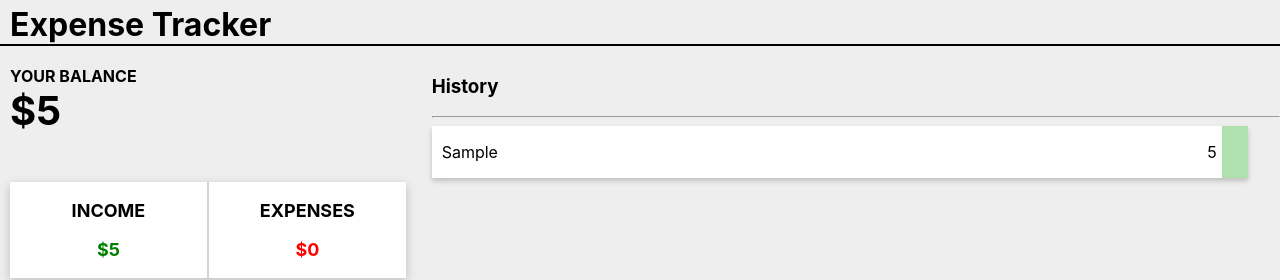
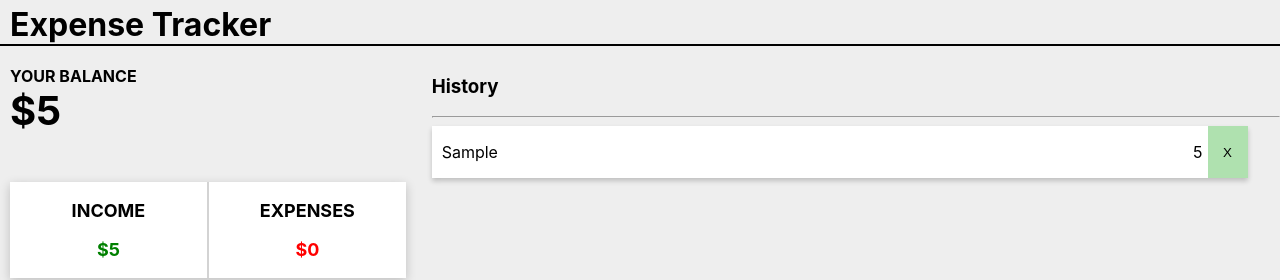
Before and after one commit to parth-porter/expense-tracker, a React (Create React App) app: page / in a window 1280 px wide. Both pictures are taken after typing "Sample", "5" into the empty fields and a click on the button "Add Transaction". Shown: the top 280 px of the page. Built offline with nearby package versions, Linux system fonts and the light colour scheme.

Commit message:
added functionality that allows deletion of transactions

```diff
--- a/src/App.js
+++ b/src/App.js
@@ -9,14 +9,16 @@ const App = () => {
   const [transaction, setTransaction] = useState(
       localStorage.getItem('transactions-local') ? JSON.parse(localStorage.getItem('transactions-local')) : []
   )
-  const [numberOfTransactions, setNumberOfTransactions] = useState(0);
-  console.log("Current State: ", transaction)
+  const [numberOfTransactions, setNumberOfTransactions] = useState(
+    localStorage.getItem('number-of-transactions-local') ? JSON.parse(localStorage.getItem('number-of-transactions-local')) : 0
+  );
 
 
   useEffect(() => {
       localStorage.setItem('transactions-local', JSON.stringify(transaction))
+      localStorage.setItem('number-of-transactions-local', JSON.stringify(numberOfTransactions))
       console.log("Added to local")
-    }, [transaction])
+    }, [numberOfTransactions, transaction])
 
 
   const addTransaction = (description, amountInput) => {
@@ -29,17 +31,22 @@ const App = () => {
     setNumberOfTransactions(numberOfTransactions + 1);
   }
 
+  const afterRemoval = (newObj) => {
+    setTransaction(newObj)
+  }
+
 
   return (
     <div className='App'>
-      <div class="top-bar">
+      <div className="top-bar">
         <h1>Expense Tracker</h1>
       </div>
       <div className='all-content'>
-        <Balance allItems={transaction} />
+        <Balance allItems={transaction}/>
 
         <List allItems={transaction}
           listTitle="History"
+          itemHandler={afterRemoval}
         />
 
         <Form onSubmitHandler={addTransaction}
--- a/src/components/list/list-component-styles.css
+++ b/src/components/list/list-component-styles.css
@@ -51,7 +51,7 @@
 }
 
 .list-item-description{
-    width: 83%;
+    width: 80%;
 }
 
 .list-item-amount{
@@ -61,8 +61,14 @@
 }
 
 .list-item-end-strip{
-    width: 2%;
-    padding: 5px;
-    display: inline;
+    width: 5%;
+
+    display: flex;
 
 }
+
+.list-item-button{
+    background-color: transparent;
+    border: none;
+    width: 100%;
+}
--- a/src/components/list/list.component.jsx
+++ b/src/components/list/list.component.jsx
@@ -2,7 +2,27 @@ import './list-component-styles.css'
 
 const List = (props) => {
 
-    const {allItems, listTitle} = props;
+    const {allItems, listTitle, itemHandler} = props;
+
+
+
+    const logCheck = (event) => {
+        console.log(event.target.id)
+        const idElement = parseInt(event.target.id);
+
+        let itemsClone = structuredClone(allItems)
+
+        itemsClone = itemsClone.filter((item) => item.id !== idElement)
+
+
+        console.log("Generated Object", itemsClone)
+        console.log("current obj", allItems)
+
+
+        itemHandler(itemsClone)
+
+        console.log("New STATE", allItems)
+    }
 
     return(
         <div className="list-component">
@@ -16,7 +36,7 @@ const List = (props) => {
                         <p className='list-item-description'>{`${item.description}`}</p>
                         <p className='list-item-amount'>{`${item.amount}`}</p>
                         <div className={`list-item-end-strip ${colorClass}`}>
-
+                            <button id={item.id} className="list-item-button" onClick={logCheck}>X</button>
                         </div>
                         </div>
 
```
